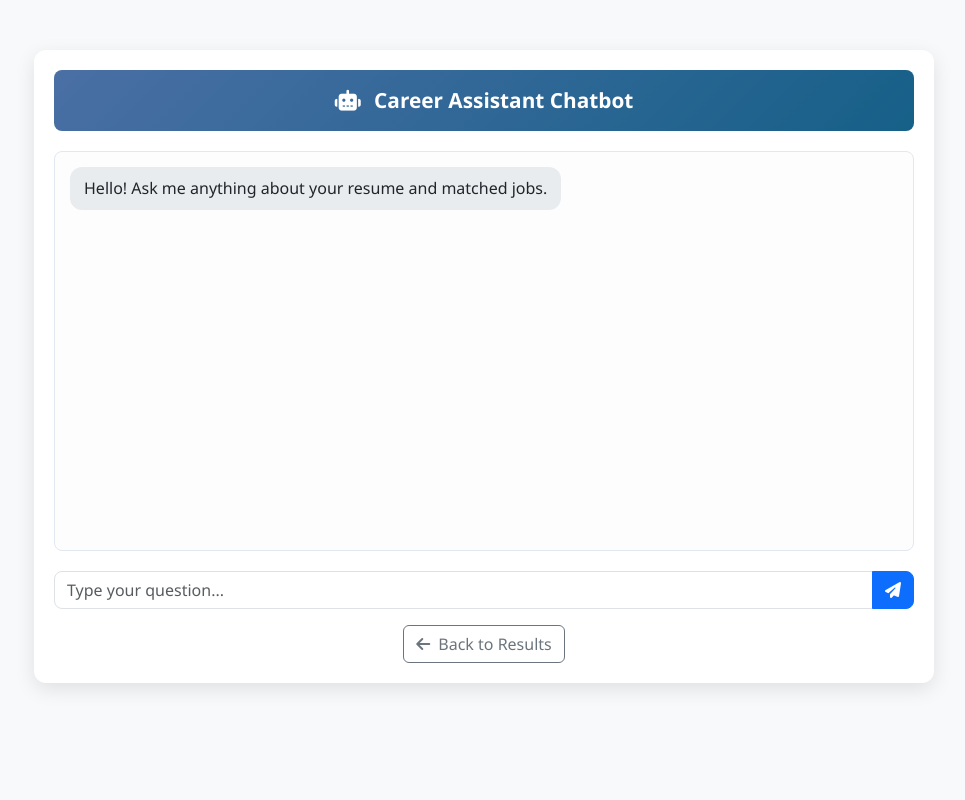
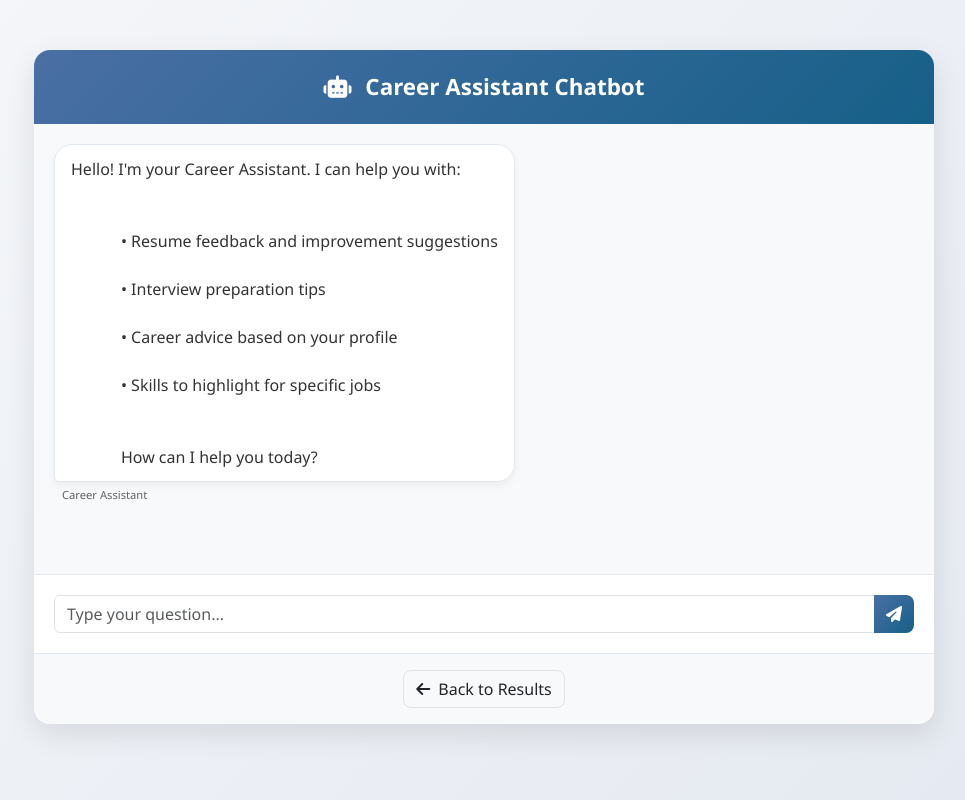
Before and after one commit to Atanu-Manna2003/Career_Assistant, a Flask app: template templates/chatbot.html in a window 1280 px wide. Shown: the whole page, without its empty margins (156-1121 px from the left). Run offline with Flask 3, Linux system fonts and the light colour scheme; the template is opened without the code that fills it, so the values that code supplies are empty.

Commit message:
update html

```diff
--- a/templates/chatbot.html
+++ b/templates/chatbot.html
@@ -8,62 +8,120 @@
   <link rel="stylesheet" href="https://cdnjs.cloudflare.com/ajax/libs/font-awesome/6.4.0/css/all.min.css">
   <style>
     body {
-      background: #f8f9fa;
+      background: linear-gradient(135deg, #f5f7fa 0%, #e4e8f0 100%);
       font-family: 'Segoe UI', Tahoma, Geneva, Verdana, sans-serif;
+      min-height: 100vh;
+      padding: 20px 0;
     }
     .chat-container {
       max-width: 900px;
-      margin: 50px auto;
+      margin: 30px auto;
       background: white;
-      border-radius: 12px;
-      box-shadow: 0 6px 20px rgba(0,0,0,0.1);
-      padding: 20px;
+      border-radius: 16px;
+      box-shadow: 0 10px 30px rgba(0,0,0,0.1);
+      overflow: hidden;
     }
     .chat-header {
-      background: linear-gradient(135deg, #4a6fa5, #166088);
+      background: linear-gradient(135deg, #4a6fa5 0%, #166088 100%);
       color: white;
-      padding: 15px;
-      border-radius: 8px;
+      padding: 20px;
       text-align: center;
-      font-weight: bold;
-      font-size: 1.3rem;
-      margin-bottom: 20px;
+      font-weight: 600;
+      font-size: 1.4rem;
     }
     .chat-box {
-      height: 400px;
+      height: 450px;
       overflow-y: auto;
-      border: 1px solid #e2e8f0;
-      border-radius: 8px;
-      padding: 15px;
-      margin-bottom: 20px;
-      background: #fdfdfd;
+      padding: 20px;
+      background: #f8f9fa;
+      display: flex;
+      flex-direction: column;
     }
     .message {
-      margin-bottom: 15px;
-      line-height: 1.4;
+      max-width: 80%;
+      margin-bottom: 20px;
+      position: relative;
+      animation: fadeIn 0.3s ease-in-out;
     }
     .message.user {
-      text-align: right;
+      align-self: flex-end;
     }
-    .message.user span {
-      background: #4a6fa5;
+    .message.bot {
+      align-self: flex-start;
+    }
+    .message.user .message-content {
+      background: linear-gradient(135deg, #4a6fa5 0%, #166088 100%);
       color: white;
-      padding: 10px 14px;
-      border-radius: 12px;
-      display: inline-block;
+      border-radius: 18px 18px 5px 18px;
+      padding: 12px 16px;
+      box-shadow: 0 4px 8px rgba(0,0,0,0.1);
     }
-    .message.bot span {
+    .message.bot .message-content {
+      background: white;
+      color: #333;
+      border-radius: 18px 18px 18px 5px;
+      padding: 12px 16px;
+      box-shadow: 0 4px 8px rgba(0,0,0,0.05);
+      border: 1px solid #e2e8f0;
+    }
+    .message-meta {
+      font-size: 0.7rem;
+      margin-top: 5px;
+      opacity: 0.7;
+      padding: 0 8px;
+    }
+    .user-input {
+      padding: 20px;
+      background: white;
+      border-top: 1px solid #e2e8f0;
+    }
+    .typing-indicator {
+      display: none;
+      padding: 10px 0;
+      font-style: italic;
+      color: #6c757d;
+    }
+    .typing-indicator.active {
+      display: block;
+    }
+    .btn-send {
+      border-radius: 0 8px 8px 0;
+      background: linear-gradient(135deg, #4a6fa5 0%, #166088 100%);
+      border: none;
+    }
+    .btn-back {
+      background: #f8f9fa;
+      border: 1px solid #dee2e6;
+      border-radius: 8px;
+      transition: all 0.3s;
+    }
+    .btn-back:hover {
       background: #e9ecef;
-      color: #212529;
-      padding: 10px 14px;
-      border-radius: 12px;
-      display: inline-block;
     }
-    .input-group input {
-      border-radius: 8px 0 0 8px;
+    @keyframes fadeIn {
+      from { opacity: 0; transform: translateY(10px); }
+      to { opacity: 1; transform: translateY(0); }
     }
-    .input-group button {
-      border-radius: 0 8px 8px 0;
+    /* Improve readability for long messages */
+    .message-content {
+      line-height: 1.5;
+      white-space: pre-wrap;
+      word-wrap: break-word;
+    }
+    /* Scrollbar styling */
+    .chat-box::-webkit-scrollbar {
+      width: 8px;
+    }
+    .chat-box::-webkit-scrollbar-track {
+      background: #f1f1f1;
+      border-radius: 10px;
+    }
+    .chat-box::-webkit-scrollbar-thumb {
+      background: #c1c1c1;
+      border-radius: 10px;
+    }
+    .chat-box::-webkit-scrollbar-thumb:hover {
+      background: #a8a8a8;
     }
   </style>
 </head>
@@ -78,23 +136,40 @@
         {% if chat_history %}
           {% for message in chat_history %}
             {% if message.type == 'user' %}
-              <div class="message user"><span>{{ message.content }}</span></div>
+              <div class="message user">
+                <div class="message-content">{{ message.content }}</div>
+                <div class="message-meta text-end">You</div>
+              </div>
             {% else %}
-              <div class="message bot"><span>{{ message.content }}</span></div>
+              <div class="message bot">
+                <div class="message-content">{{ message.content }}</div>
+                <div class="message-meta">Career Assistant</div>
+              </div>
             {% endif %}
           {% endfor %}
         {% else %}
-          <div class="message bot"><span>Hello! Ask me anything about your resume and matched jobs.</span></div>
+          <div class="message bot">
+            <div class="message-content">Hello! I'm your Career Assistant. I can help you with:<br><br>
+            • Resume feedback and improvement suggestions<br>
+            • Interview preparation tips<br>
+            • Career advice based on your profile<br>
+            • Skills to highlight for specific jobs<br><br>
+            How can I help you today?</div>
+            <div class="message-meta">Career Assistant</div>
+          </div>
         {% endif %}
+        <div class="typing-indicator" id="typing-indicator">Career Assistant is typing...</div>
       </div>
 
-      <form method="POST" class="input-group">
-        <input type="text" name="user_query" class="form-control" placeholder="Type your question..." required>
-        <button class="btn btn-primary" type="submit"><i class="fas fa-paper-plane"></i></button>
-      </form>
+      <div class="user-input">
+        <form method="POST" class="input-group">
+          <input type="text" name="user_query" class="form-control" placeholder="Type your question..." required>
+          <button class="btn btn-primary btn-send" type="submit"><i class="fas fa-paper-plane"></i></button>
+        </form>
+      </div>
 
-      <div class="mt-3 text-center">
-        <a href="{{ url_for('index') }}" class="btn btn-outline-secondary">
+      <div class="p-3 text-center" style="background: #f8f9fa; border-top: 1px solid #e2e8f0;">
+        <a href="{{ url_for('index') }}" class="btn btn-back">
           <i class="fas fa-arrow-left me-2"></i>Back to Results
         </a>
       </div>
@@ -107,6 +182,15 @@
       const chatBox = document.getElementById('chat-box');
       chatBox.scrollTop = chatBox.scrollHeight;
     };
+
+    // Add typing indicator when form is submitted
+    document.querySelector('form').addEventListener('submit', function() {
+      const typingIndicator = document.getElementById('typing-indicator');
+      typingIndicator.classList.add('active');
+
+      const chatBox = document.getElementById('chat-box');
+      chatBox.scrollTop = chatBox.scrollHeight;
+    });
   </script>
 </body>
 </html>
--- a/utils/job_scraper.py
+++ b/utils/job_scraper.py
@@ -12,7 +12,7 @@ RAPIDAPI_KEY = os.getenv("RAPIDAPI_KEY")
 RAPIDAPI_HOST = os.getenv("RAPIDAPI_HOST")
 RAPIDAPI_URL = "https://jsearch.p.rapidapi.com/search"
 
-def fetch_jobs(query: str, location: Optional[str] = None, page: int = 1) -> List[Dict]:
+def fetch_jobs(query: str, location: Optional[str] = None, page: int = 5) -> List[Dict]:
     """
     Fetch job listings using JSearch API on RapidAPI.
 
@@ -36,7 +36,7 @@ def fetch_jobs(query: str, location: Optional[str] = None, page: int = 1) -> Lis
     params = {
         "query": query,
         "page": page,
-        "num_pages": 1,  # adjust to get more pages
+        "num_pages": 5,  # adjust to get more pages
     }
 
     if location:
@@ -54,11 +54,15 @@ def fetch_jobs(query: str, location: Optional[str] = None, page: int = 1) -> Lis
     except requests.RequestException as e:
         print(f"Error fetching jobs: {e}")
         return []
-# if __name__ == "__main__":
-#     jobs = fetch_jobs("Data Scientist", "India", page=1)
-#     for job in jobs[:5]:  # show first 5 jobs
-#         print(f"Title: {job.get('job_title')}")
-#         print(f"Company: {job.get('employer_name')}")
-#         print(f"Location: {job.get('job_city')}, {job.get('job_country')}")
-#         print(f"URL: {job.get('job_apply_link')}")
-#         print("-" * 50)
+c=1
+if __name__ == "__main__":
+    jobs = fetch_jobs("Data Scientist", "India", page=5)
+    for job in jobs:  # show first 5 jobs
+
+        print(f"Title: {job.get('job_title')}")
+        print(f"Company: {job.get('employer_name')}")
+        print(f"Location: {job.get('job_city')}, {job.get('job_country')}")
+        print(f"URL: {job.get('job_apply_link')}")
+        print("-" * 50)
+        print(c)
+        c=c+1
```
Also changed, not shown: 1 other file.
